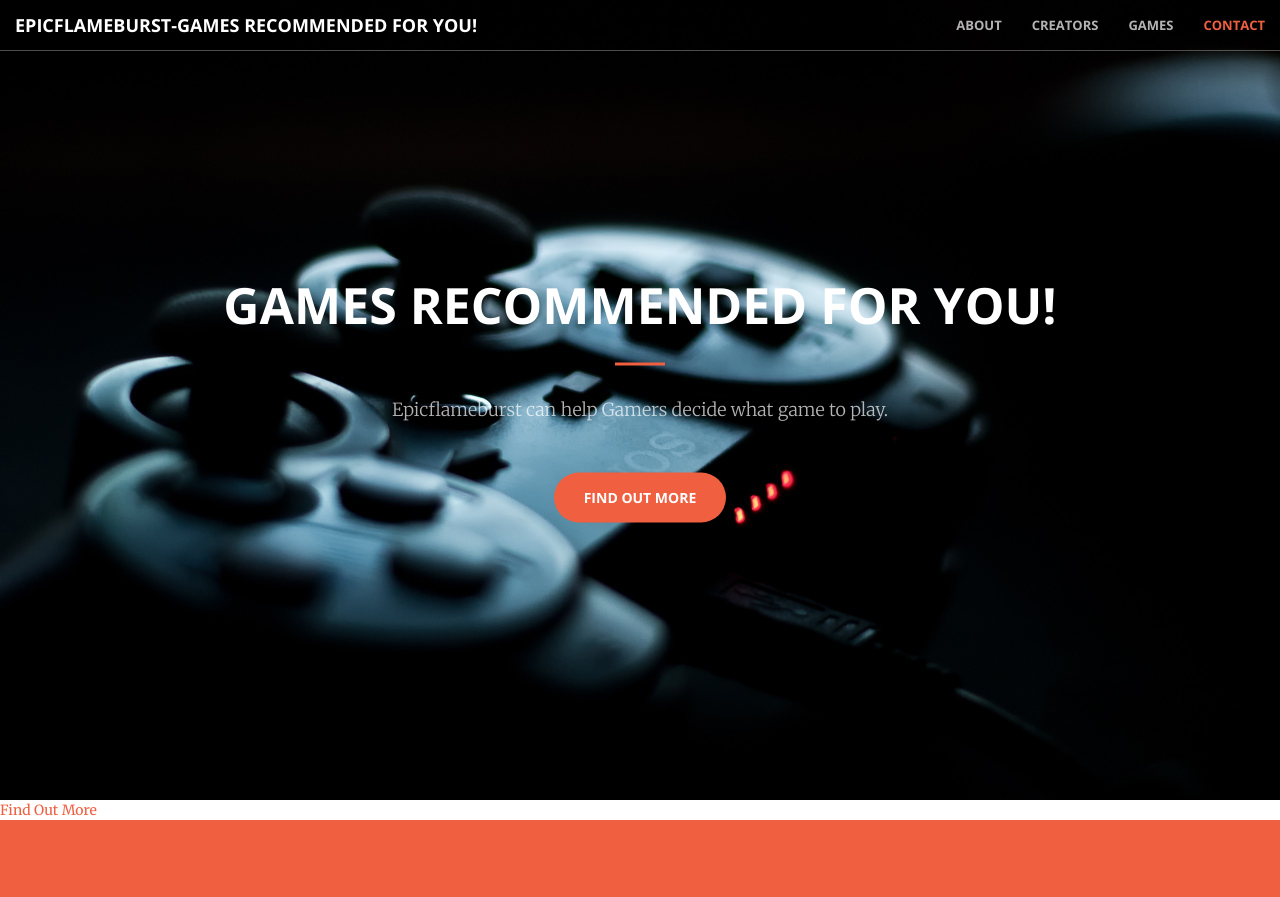
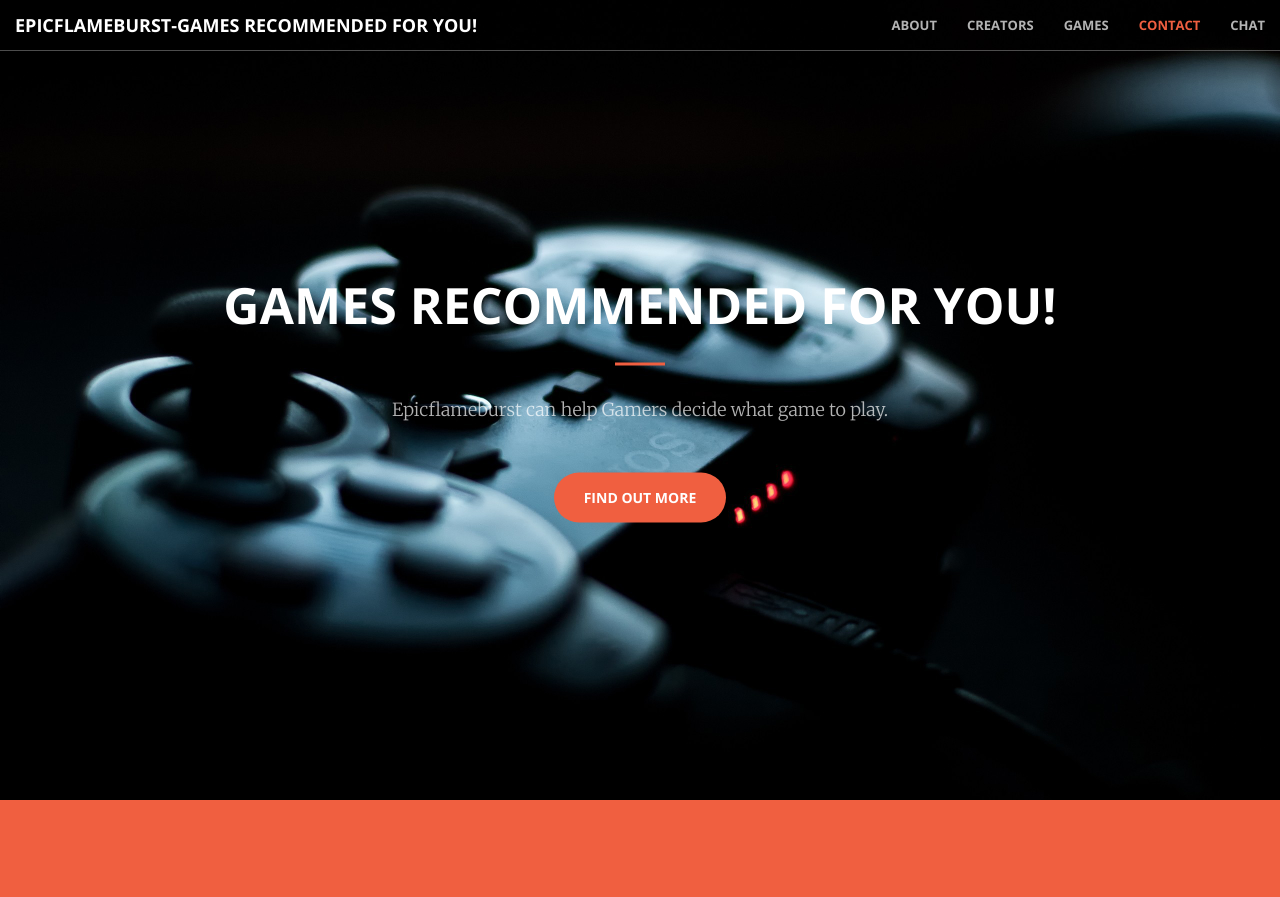
Before and after one commit to epicflameburst/epicflameburst.github.io, a website: page startbootstrap-creative-gh-pages/index.html in a window 1280 px wide. Shown: the top 897 px of the page. Drawn offline with nearby package versions, Linux system fonts and the light colour scheme.

Commit message:
Update index.html

```diff
--- a/startbootstrap-creative-gh-pages/index.html
+++ b/startbootstrap-creative-gh-pages/index.html
@@ -61,6 +61,9 @@
                     <li>
                         <a class="page-scroll" href="#contact">Contact</a>
                     </li>
+                         <li>
+                        <a class="page-scroll" href="">Chat</a>
+                    </li>
                 </ul>
             </div>
             <!-- /.navbar-collapse -->
@@ -78,7 +81,7 @@
             </div>
         </div>
     </header>
-<a href="#bootstrap-chat-example">Find Out More</a>
+
     <section class="bg-primary" id="about">
         <div class="container">
             <div class="row">
```
